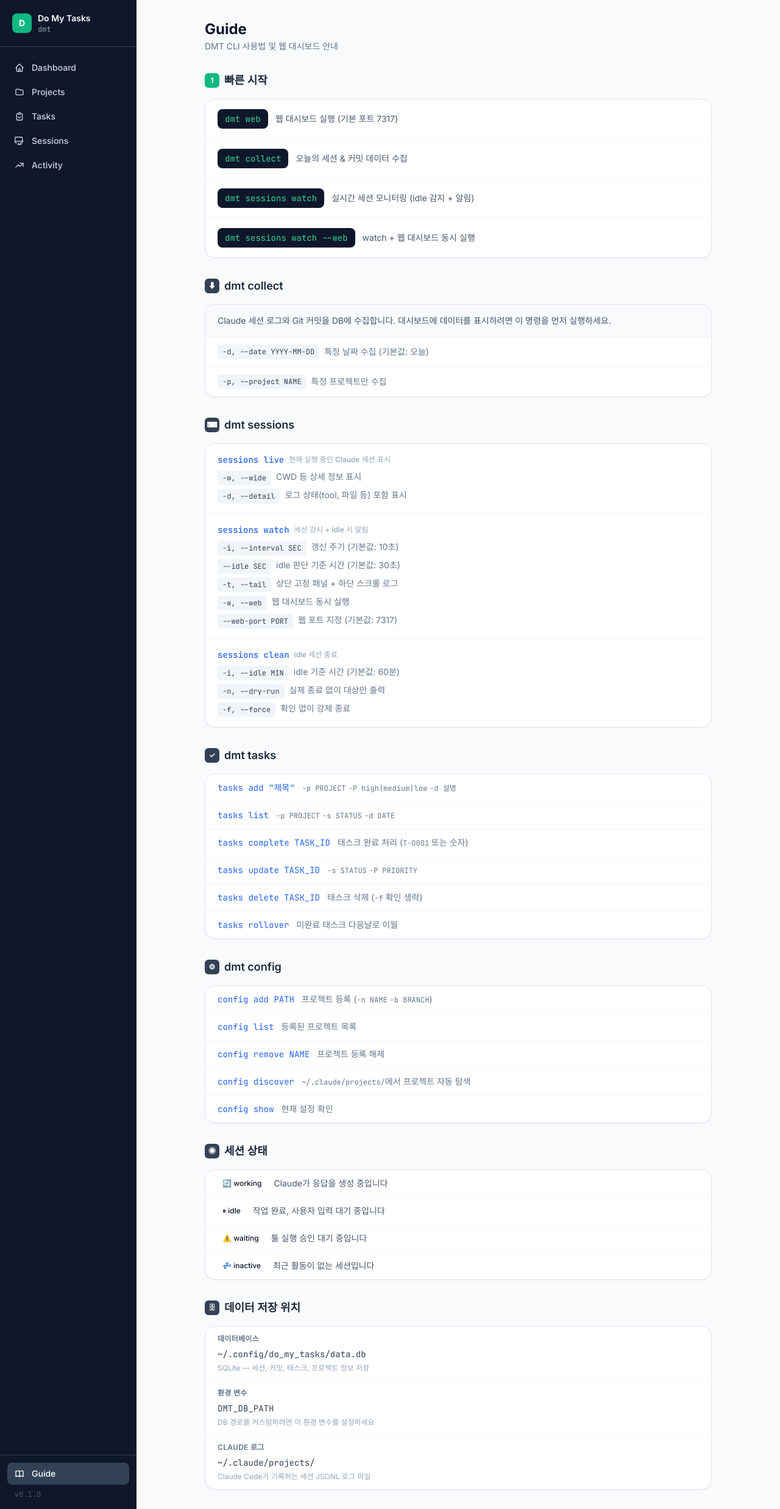
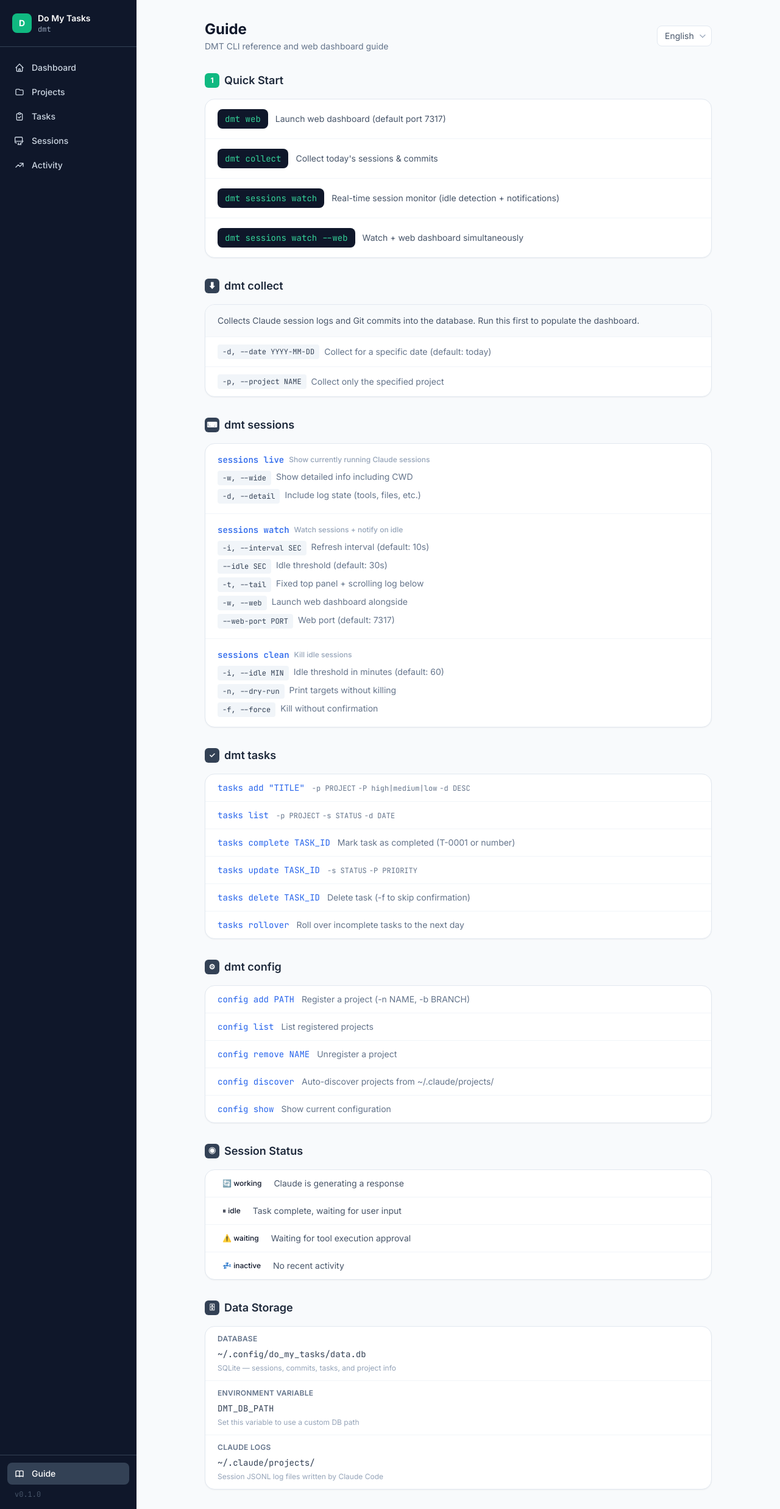
Before and after one commit to HuanSuh/do-my-tasks, a FastAPI app: page /guide in a window 1280 px wide. Shown: the whole page at 61% size. Run offline with FastAPI, Linux system fonts and the light colour scheme; some libraries are stand-ins or nearby versions.

Commit message:
feat: guide 한/영 전환 및 UI 텍스트 영문화
- guide.html: 우상단 Language 드롭다운 (localStorage 유지)
  data-en / data-ko 속성으로 JS 전환
- projects.html: 모달 내 한글 placeholder·힌트 전부 영문으로 변경
- sessions.html: kill 관련 모든 한글 텍스트 영문화

Co-Authored-By: Claude Sonnet 4.6 <noreply@anthropic.com>

```diff
--- a/src/do_my_tasks/web/templates/guide.html
+++ b/src/do_my_tasks/web/templates/guide.html
@@ -5,9 +5,21 @@
 <div class="p-4 md:p-8 max-w-4xl mx-auto">
 
   <!-- Header -->
-  <div class="mb-8">
-    <h1 class="text-2xl font-bold text-slate-900">Guide</h1>
-    <p class="text-sm text-slate-500 mt-0.5">DMT CLI 사용법 및 웹 대시보드 안내</p>
+  <div class="flex items-center justify-between mb-8">
+    <div>
+      <h1 class="text-2xl font-bold text-slate-900">Guide</h1>
+      <p class="text-sm text-slate-500 mt-0.5" id="guide-subtitle"></p>
+    </div>
+    <div class="relative">
+      <select id="lang-select" onchange="setLang(this.value)"
+              class="appearance-none bg-white border border-slate-200 rounded-lg px-3 py-1.5 pr-7 text-sm text-slate-600 cursor-pointer focus:outline-none focus:ring-2 focus:ring-emerald-500">
+        <option value="en">English</option>
+        <option value="ko">한국어</option>
+      </select>
+      <svg class="pointer-events-none absolute right-2 top-1/2 -translate-y-1/2 w-3.5 h-3.5 text-slate-400" fill="none" stroke="currentColor" viewBox="0 0 24 24">
+        <path stroke-linecap="round" stroke-linejoin="round" stroke-width="2" d="M19 9l-7 7-7-7"/>
+      </svg>
+    </div>
   </div>
 
   <div class="space-y-8">
@@ -16,32 +28,32 @@
     <section>
       <h2 class="text-lg font-semibold text-slate-800 mb-4 flex items-center gap-2">
         <span class="w-6 h-6 bg-emerald-500 rounded-md flex items-center justify-center text-white text-xs font-bold">1</span>
-        빠른 시작
+        <span data-en="Quick Start" data-ko="빠른 시작"></span>
       </h2>
       <div class="bg-white rounded-2xl border border-slate-200 shadow-sm overflow-hidden">
         <div class="divide-y divide-slate-100">
           <div class="px-5 py-4">
             <div class="flex flex-col sm:flex-row sm:items-center gap-3">
               <code class="mono text-sm bg-slate-900 text-emerald-400 px-3 py-1.5 rounded-lg shrink-0">dmt web</code>
-              <span class="text-sm text-slate-600">웹 대시보드 실행 (기본 포트 7317)</span>
+              <span class="text-sm text-slate-600" data-en="Launch web dashboard (default port 7317)" data-ko="웹 대시보드 실행 (기본 포트 7317)"></span>
             </div>
           </div>
           <div class="px-5 py-4">
             <div class="flex flex-col sm:flex-row sm:items-center gap-3">
               <code class="mono text-sm bg-slate-900 text-emerald-400 px-3 py-1.5 rounded-lg shrink-0">dmt collect</code>
-              <span class="text-sm text-slate-600">오늘의 세션 & 커밋 데이터 수집</span>
+              <span class="text-sm text-slate-600" data-en="Collect today's sessions &amp; commits" data-ko="오늘의 세션 &amp; 커밋 데이터 수집"></span>
             </div>
           </div>
           <div class="px-5 py-4">
             <div class="flex flex-col sm:flex-row sm:items-center gap-3">
               <code class="mono text-sm bg-slate-900 text-emerald-400 px-3 py-1.5 rounded-lg shrink-0">dmt sessions watch</code>
-              <span class="text-sm text-slate-600">실시간 세션 모니터링 (idle 감지 + 알림)</span>
+              <span class="text-sm text-slate-600" data-en="Real-time session monitor (idle detection + notifications)" data-ko="실시간 세션 모니터링 (idle 감지 + 알림)"></span>
             </div>
           </div>
           <div class="px-5 py-4">
             <div class="flex flex-col sm:flex-row sm:items-center gap-3">
               <code class="mono text-sm bg-slate-900 text-emerald-400 px-3 py-1.5 rounded-lg shrink-0">dmt sessions watch --web</code>
-              <span class="text-sm text-slate-600">watch + 웹 대시보드 동시 실행</span>
+              <span class="text-sm text-slate-600" data-en="Watch + web dashboard simultaneously" data-ko="watch + 웹 대시보드 동시 실행"></span>
             </div>
           </div>
         </div>
@@ -56,16 +68,16 @@
       </h2>
       <div class="bg-white rounded-2xl border border-slate-200 shadow-sm overflow-hidden">
         <div class="px-5 py-4 bg-slate-50 border-b border-slate-100">
-          <p class="text-sm text-slate-600">Claude 세션 로그와 Git 커밋을 DB에 수집합니다. 대시보드에 데이터를 표시하려면 이 명령을 먼저 실행하세요.</p>
+          <p class="text-sm text-slate-600" data-en="Collects Claude session logs and Git commits into the database. Run this first to populate the dashboard." data-ko="Claude 세션 로그와 Git 커밋을 DB에 수집합니다. 대시보드에 데이터를 표시하려면 이 명령을 먼저 실행하세요."></p>
         </div>
         <div class="divide-y divide-slate-100">
           <div class="px-5 py-3 flex flex-col sm:flex-row sm:items-center gap-2">
             <code class="mono text-xs bg-slate-100 px-2 py-1 rounded text-slate-700 shrink-0">-d, --date YYYY-MM-DD</code>
-            <span class="text-sm text-slate-500">특정 날짜 수집 (기본값: 오늘)</span>
+            <span class="text-sm text-slate-500" data-en="Collect for a specific date (default: today)" data-ko="특정 날짜 수집 (기본값: 오늘)"></span>
           </div>
           <div class="px-5 py-3 flex flex-col sm:flex-row sm:items-center gap-2">
             <code class="mono text-xs bg-slate-100 px-2 py-1 rounded text-slate-700 shrink-0">-p, --project NAME</code>
-            <span class="text-sm text-slate-500">특정 프로젝트만 수집</span>
+            <span class="text-sm text-slate-500" data-en="Collect only the specified project" data-ko="특정 프로젝트만 수집"></span>
           </div>
         </div>
       </div>
@@ -79,72 +91,69 @@
       </h2>
       <div class="bg-white rounded-2xl border border-slate-200 shadow-sm overflow-hidden divide-y divide-slate-100">
 
-        <!-- live -->
         <div class="px-5 py-4">
           <div class="font-medium text-slate-800 mb-1 flex items-center gap-2">
             <code class="mono text-sm text-blue-600">sessions live</code>
-            <span class="text-xs text-slate-400">현재 실행 중인 Claude 세션 표시</span>
+            <span class="text-xs text-slate-400" data-en="Show currently running Claude sessions" data-ko="현재 실행 중인 Claude 세션 표시"></span>
           </div>
           <div class="space-y-1.5 mt-2">
             <div class="flex flex-col sm:flex-row gap-2 text-sm">
               <code class="mono text-xs bg-slate-100 px-2 py-1 rounded text-slate-700 shrink-0">-w, --wide</code>
-              <span class="text-slate-500">CWD 등 상세 정보 표시</span>
+              <span class="text-slate-500" data-en="Show detailed info including CWD" data-ko="CWD 등 상세 정보 표시"></span>
             </div>
             <div class="flex flex-col sm:flex-row gap-2 text-sm">
               <code class="mono text-xs bg-slate-100 px-2 py-1 rounded text-slate-700 shrink-0">-d, --detail</code>
-              <span class="text-slate-500">로그 상태(tool, 파일 등) 포함 표시</span>
+              <span class="text-slate-500" data-en="Include log state (tools, files, etc.)" data-ko="로그 상태(tool, 파일 등) 포함 표시"></span>
             </div>
           </div>
         </div>
 
-        <!-- watch -->
         <div class="px-5 py-4">
           <div class="font-medium text-slate-800 mb-1 flex items-center gap-2">
             <code class="mono text-sm text-blue-600">sessions watch</code>
-            <span class="text-xs text-slate-400">세션 감시 + idle 시 알림</span>
+            <span class="text-xs text-slate-400" data-en="Watch sessions + notify on idle" data-ko="세션 감시 + idle 시 알림"></span>
           </div>
           <div class="space-y-1.5 mt-2">
             <div class="flex flex-col sm:flex-row gap-2 text-sm">
               <code class="mono text-xs bg-slate-100 px-2 py-1 rounded text-slate-700 shrink-0">-i, --interval SEC</code>
-              <span class="text-slate-500">갱신 주기 (기본값: 10초)</span>
+              <span class="text-slate-500" data-en="Refresh interval (default: 10s)" data-ko="갱신 주기 (기본값: 10초)"></span>
             </div>
             <div class="flex flex-col sm:flex-row gap-2 text-sm">
               <code class="mono text-xs bg-slate-100 px-2 py-1 rounded text-slate-700 shrink-0">--idle SEC</code>
-              <span class="text-slate-500">idle 판단 기준 시간 (기본값: 30초)</span>
+              <span class="text-slate-500" data-en="Idle threshold (default: 30s)" data-ko="idle 판단 기준 시간 (기본값: 30초)"></span>
             </div>
             <div class="flex flex-col sm:flex-row gap-2 text-sm">
               <code class="mono text-xs bg-slate-100 px-2 py-1 rounded text-slate-700 shrink-0">-t, --tail</code>
-              <span class="text-slate-500">상단 고정 패널 + 하단 스크롤 로그</span>
+              <span class="text-slate-500" data-en="Fixed top panel + scrolling log below" data-ko="상단 고정 패널 + 하단 스크롤 로그"></span>
             </div>
             <div class="flex flex-col sm:flex-row gap-2 text-sm">
               <code class="mono text-xs bg-slate-100 px-2 py-1 rounded text-slate-700 shrink-0">-w, --web</code>
-              <span class="text-slate-500">웹 대시보드 동시 실행</span>
+              <span class="text-slate-500" data-en="Launch web dashboard alongside" data-ko="웹 대시보드 동시 실행"></span>
             </div>
             <div class="flex flex-col sm:flex-row gap-2 text-sm">
               <code class="mono text-xs bg-slate-100 px-2 py-1 rounded text-slate-700 shrink-0">--web-port PORT</code>
-              <span class="text-slate-500">웹 포트 지정 (기본값: 7317)</span>
+              <span class="text-slate-500" data-en="Web port (default: 7317)" data-ko="웹 포트 지정 (기본값: 7317)"></span>
             </div>
           </div>
         </div>
 
-        <!-- clean -->
         <div class="px-5 py-4">
           <div class="font-medium text-slate-800 mb-1 flex items-center gap-2">
             <code class="mono text-sm text-blue-600">sessions clean</code>
-            <span class="text-xs text-slate-400">idle 세션 종료</span>
+            <span class="text-xs text-slate-400" data-en="Kill idle sessions" data-ko="idle 세션 종료"></span>
           </div>
           <div class="space-y-1.5 mt-2">
             <div class="flex flex-col sm:flex-row gap-2 text-sm">
               <code class="mono text-xs bg-slate-100 px-2 py-1 rounded text-slate-700 shrink-0">-i, --idle MIN</code>
-              <span class="text-slate-500">idle 기준 시간 (기본값: 60분)</span>
+              <span class="text-slate-500" data-en="Idle threshold in minutes (default: 60)" data-ko="idle 기준 시간 (기본값: 60분)"></span>
             </div>
             <div class="flex flex-col sm:flex-row gap-2 text-sm">
               <code class="mono text-xs bg-slate-100 px-2 py-1 rounded text-slate-700 shrink-0">-n, --dry-run</code>
-              <span class="text-slate-500">실제 종료 없이 대상만 출력</span>
+              <span class="text-slate-500" data-en="Print targets without killing" data-ko="실제 종료 없이 대상만 출력"></span>
             </div>
             <div class="flex flex-col sm:flex-row gap-2 text-sm">
               <code class="mono text-xs bg-slate-100 px-2 py-1 rounded text-slate-700 shrink-0">-f, --force</code>
-              <span class="text-slate-500">확인 없이 강제 종료</span>
+              <span class="text-slate-500" data-en="Kill without confirmation" data-ko="확인 없이 강제 종료"></span>
             </div>
           </div>
         </div>
@@ -159,8 +168,8 @@
       </h2>
       <div class="bg-white rounded-2xl border border-slate-200 shadow-sm overflow-hidden divide-y divide-slate-100">
         <div class="px-5 py-3 flex flex-col sm:flex-row sm:items-center gap-3">
-          <code class="mono text-sm text-blue-600 shrink-0">tasks add "제목"</code>
-          <span class="text-sm text-slate-500"><code class="mono text-xs">-p PROJECT</code> <code class="mono text-xs">-P high|medium|low</code> <code class="mono text-xs">-d 설명</code></span>
+          <code class="mono text-sm text-blue-600 shrink-0">tasks add "TITLE"</code>
+          <span class="text-sm text-slate-500"><code class="mono text-xs">-p PROJECT</code> <code class="mono text-xs">-P high|medium|low</code> <code class="mono text-xs">-d DESC</code></span>
         </div>
         <div class="px-5 py-3 flex flex-col sm:flex-row sm:items-center gap-3">
           <code class="mono text-sm text-blue-600 shrink-0">tasks list</code>
@@ -168,7 +177,7 @@
         </div>
         <div class="px-5 py-3 flex flex-col sm:flex-row sm:items-center gap-3">
           <code class="mono text-sm text-blue-600 shrink-0">tasks complete TASK_ID</code>
-          <span class="text-sm text-slate-500">태스크 완료 처리 (<code class="mono text-xs">T-0001</code> 또는 숫자)</span>
+          <span class="text-sm text-slate-500" data-en="Mark task as completed (T-0001 or number)" data-ko="태스크 완료 처리 (T-0001 또는 숫자)"></span>
         </div>
         <div class="px-5 py-3 flex flex-col sm:flex-row sm:items-center gap-3">
           <code class="mono text-sm text-blue-600 shrink-0">tasks update TASK_ID</code>
@@ -176,11 +185,11 @@
         </div>
         <div class="px-5 py-3 flex flex-col sm:flex-row sm:items-center gap-3">
           <code class="mono text-sm text-blue-600 shrink-0">tasks delete TASK_ID</code>
-          <span class="text-sm text-slate-500">태스크 삭제 (<code class="mono text-xs">-f</code> 확인 생략)</span>
+          <span class="text-sm text-slate-500" data-en="Delete task (-f to skip confirmation)" data-ko="태스크 삭제 (-f 확인 생략)"></span>
         </div>
         <div class="px-5 py-3 flex flex-col sm:flex-row sm:items-center gap-3">
           <code class="mono text-sm text-blue-600 shrink-0">tasks rollover</code>
-          <span class="text-sm text-slate-500">미완료 태스크 다음날로 이월</span>
+          <span class="text-sm text-slate-500" data-en="Roll over incomplete tasks to the next day" data-ko="미완료 태스크 다음날로 이월"></span>
         </div>
       </div>
     </section>
@@ -194,23 +203,23 @@
       <div class="bg-white rounded-2xl border border-slate-200 shadow-sm overflow-hidden divide-y divide-slate-100">
         <div class="px-5 py-3 flex flex-col sm:flex-row sm:items-center gap-3">
           <code class="mono text-sm text-blue-600 shrink-0">config add PATH</code>
-          <span class="text-sm text-slate-500">프로젝트 등록 (<code class="mono text-xs">-n NAME</code> <code class="mono text-xs">-b BRANCH</code>)</span>
+          <span class="text-sm text-slate-500" data-en="Register a project (-n NAME, -b BRANCH)" data-ko="프로젝트 등록 (-n NAME, -b BRANCH)"></span>
         </div>
         <div class="px-5 py-3 flex flex-col sm:flex-row sm:items-center gap-3">
           <code class="mono text-sm text-blue-600 shrink-0">config list</code>
-          <span class="text-sm text-slate-500">등록된 프로젝트 목록</span>
+          <span class="text-sm text-slate-500" data-en="List registered projects" data-ko="등록된 프로젝트 목록"></span>
         </div>
         <div class="px-5 py-3 flex flex-col sm:flex-row sm:items-center gap-3">
           <code class="mono text-sm text-blue-600 shrink-0">config remove NAME</code>
-          <span class="text-sm text-slate-500">프로젝트 등록 해제</span>
+          <span class="text-sm text-slate-500" data-en="Unregister a project" data-ko="프로젝트 등록 해제"></span>
         </div>
         <div class="px-5 py-3 flex flex-col sm:flex-row sm:items-center gap-3">
           <code class="mono text-sm text-blue-600 shrink-0">config discover</code>
-          <span class="text-sm text-slate-500"><code class="mono text-xs">~/.claude/projects/</code>에서 프로젝트 자동 탐색</span>
+          <span class="text-sm text-slate-500" data-en="Auto-discover projects from ~/.claude/projects/" data-ko="~/.claude/projects/에서 프로젝트 자동 탐색"></span>
         </div>
         <div class="px-5 py-3 flex flex-col sm:flex-row sm:items-center gap-3">
           <code class="mono text-sm text-blue-600 shrink-0">config show</code>
-          <span class="text-sm text-slate-500">현재 설정 확인</span>
+          <span class="text-sm text-slate-500" data-en="Show current configuration" data-ko="현재 설정 확인"></span>
         </div>
       </div>
     </section>
@@ -219,24 +228,24 @@
     <section>
       <h2 class="text-lg font-semibold text-slate-800 mb-4 flex items-center gap-2">
         <span class="w-6 h-6 bg-slate-700 rounded-md flex items-center justify-center text-white text-xs font-bold shrink-0">◉</span>
-        세션 상태
+        <span data-en="Session Status" data-ko="세션 상태"></span>
       </h2>
       <div class="bg-white rounded-2xl border border-slate-200 shadow-sm overflow-hidden divide-y divide-slate-100">
         <div class="px-5 py-3 flex items-center gap-3">
           <span class="text-xs px-2 py-0.5 rounded-full font-medium status-working shrink-0">🔄 working</span>
-          <span class="text-sm text-slate-600">Claude가 응답을 생성 중입니다</span>
+          <span class="text-sm text-slate-600" data-en="Claude is generating a response" data-ko="Claude가 응답을 생성 중입니다"></span>
         </div>
         <div class="px-5 py-3 flex items-center gap-3">
           <span class="text-xs px-2 py-0.5 rounded-full font-medium status-idle shrink-0">⏸ idle</span>
-          <span class="text-sm text-slate-600">작업 완료, 사용자 입력 대기 중입니다</span>
+          <span class="text-sm text-slate-600" data-en="Task complete, waiting for user input" data-ko="작업 완료, 사용자 입력 대기 중입니다"></span>
         </div>
         <div class="px-5 py-3 flex items-center gap-3">
           <span class="text-xs px-2 py-0.5 rounded-full font-medium status-permission shrink-0">⚠️ waiting</span>
-          <span class="text-sm text-slate-600">툴 실행 승인 대기 중입니다</span>
+          <span class="text-sm text-slate-600" data-en="Waiting for tool execution approval" data-ko="툴 실행 승인 대기 중입니다"></span>
         </div>
         <div class="px-5 py-3 flex items-center gap-3">
           <span class="text-xs px-2 py-0.5 rounded-full font-medium status-waiting shrink-0">💤 inactive</span>
-          <span class="text-sm text-slate-600">최근 활동이 없는 세션입니다</span>
+          <span class="text-sm text-slate-600" data-en="No recent activity" data-ko="최근 활동이 없는 세션입니다"></span>
         </div>
       </div>
     </section>
@@ -245,23 +254,23 @@
     <section>
       <h2 class="text-lg font-semibold text-slate-800 mb-4 flex items-center gap-2">
         <span class="w-6 h-6 bg-slate-700 rounded-md flex items-center justify-center text-white text-xs font-bold shrink-0">🗄</span>
-        데이터 저장 위치
+        <span data-en="Data Storage" data-ko="데이터 저장 위치"></span>
       </h2>
       <div class="bg-white rounded-2xl border border-slate-200 shadow-sm overflow-hidden divide-y divide-slate-100">
         <div class="px-5 py-3">
-          <div class="text-xs font-semibold text-slate-500 uppercase tracking-wide mb-1">데이터베이스</div>
+          <div class="text-xs font-semibold text-slate-500 uppercase tracking-wide mb-1" data-en="Database" data-ko="데이터베이스"></div>
           <code class="mono text-sm text-slate-700">~/.config/do_my_tasks/data.db</code>
-          <p class="text-xs text-slate-400 mt-1">SQLite — 세션, 커밋, 태스크, 프로젝트 정보 저장</p>
+          <p class="text-xs text-slate-400 mt-1" data-en="SQLite — sessions, commits, tasks, and project info" data-ko="SQLite — 세션, 커밋, 태스크, 프로젝트 정보 저장"></p>
         </div>
         <div class="px-5 py-3">
-          <div class="text-xs font-semibold text-slate-500 uppercase tracking-wide mb-1">환경 변수</div>
+          <div class="text-xs font-semibold text-slate-500 uppercase tracking-wide mb-1" data-en="Environment Variable" data-ko="환경 변수"></div>
           <code class="mono text-sm text-slate-700">DMT_DB_PATH</code>
-          <p class="text-xs text-slate-400 mt-1">DB 경로를 커스텀하려면 이 환경 변수를 설정하세요</p>
+          <p class="text-xs text-slate-400 mt-1" data-en="Set this variable to use a custom DB path" data-ko="DB 경로를 커스텀하려면 이 환경 변수를 설정하세요"></p>
         </div>
         <div class="px-5 py-3">
-          <div class="text-xs font-semibold text-slate-500 uppercase tracking-wide mb-1">Claude 로그</div>
+          <div class="text-xs font-semibold text-slate-500 uppercase tracking-wide mb-1" data-en="Claude Logs" data-ko="Claude 로그"></div>
           <code class="mono text-sm text-slate-700">~/.claude/projects/</code>
-          <p class="text-xs text-slate-400 mt-1">Claude Code가 기록하는 세션 JSONL 로그 파일</p>
+          <p class="text-xs text-slate-400 mt-1" data-en="Session JSONL log files written by Claude Code" data-ko="Claude Code가 기록하는 세션 JSONL 로그 파일"></p>
         </div>
       </div>
     </section>
@@ -269,3 +278,26 @@
   </div>
 </div>
 {% endblock %}
+
+{% block scripts %}
+<script>
+  const SUBTITLES = {
+    en: 'DMT CLI reference and web dashboard guide',
+    ko: 'DMT CLI 사용법 및 웹 대시보드 안내',
+  };
+
+  function setLang(lang) {
+    localStorage.setItem('guideLang', lang);
+    document.getElementById('guide-subtitle').textContent = SUBTITLES[lang];
+    document.querySelectorAll('[data-en]').forEach(el => {
+      el.textContent = lang === 'ko' ? el.dataset.ko : el.dataset.en;
+    });
+  }
+
+  (function init() {
+    const lang = localStorage.getItem('guideLang') || 'en';
+    document.getElementById('lang-select').value = lang;
+    setLang(lang);
+  })();
+</script>
+{% endblock %}
```
Also changed, not shown: src/do_my_tasks/web/templates/projects.html (+8 -8 lines).
